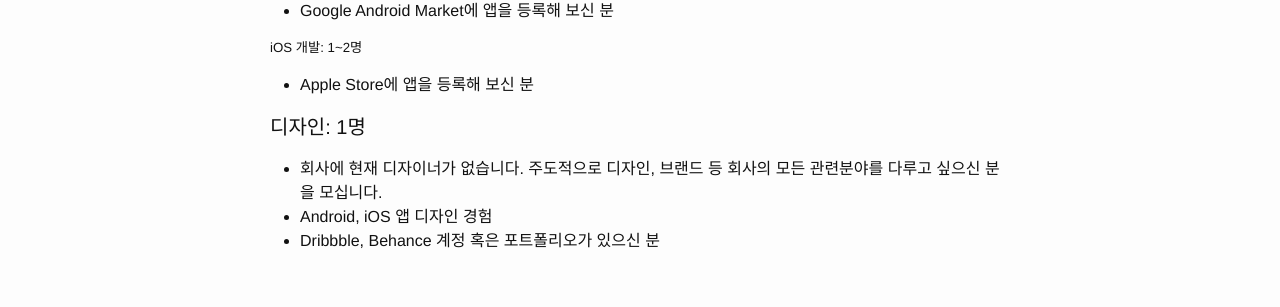
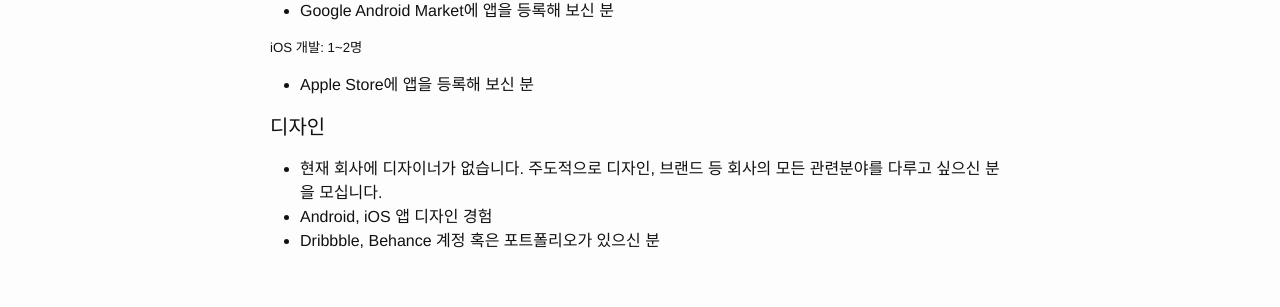
Before and after one commit to daangn/daangn-team-page, a Jekyll site: the page built from jobs.md, in a window 1280 px wide. Shown: the part 578-885 px from the top of the page. Built offline with Jekyll 4.4.1, drawn with Linux system fonts in a browser that asks for light colours.

```diff
--- a/jobs.md
+++ b/jobs.md
@@ -26,8 +26,8 @@
 - Apple Store에 앱을 등록해 보신 분
 
 
-#### 디자인: 1명
-- 회사에 현재 디자이너가 없습니다. 주도적으로 디자인, 브랜드 등 회사의 모든 관련분야를 다루고 싶으신 분을 모십니다.
+#### 디자인
+- 현재 회사에 디자이너가 없습니다. 주도적으로 디자인, 브랜드 등 회사의 모든 관련분야를 다루고 싶으신 분을 모십니다.
 - Android, iOS 앱 디자인 경험
 - Dribbble, Behance 계정 혹은 포트폴리오가 있으신 분
 
```
